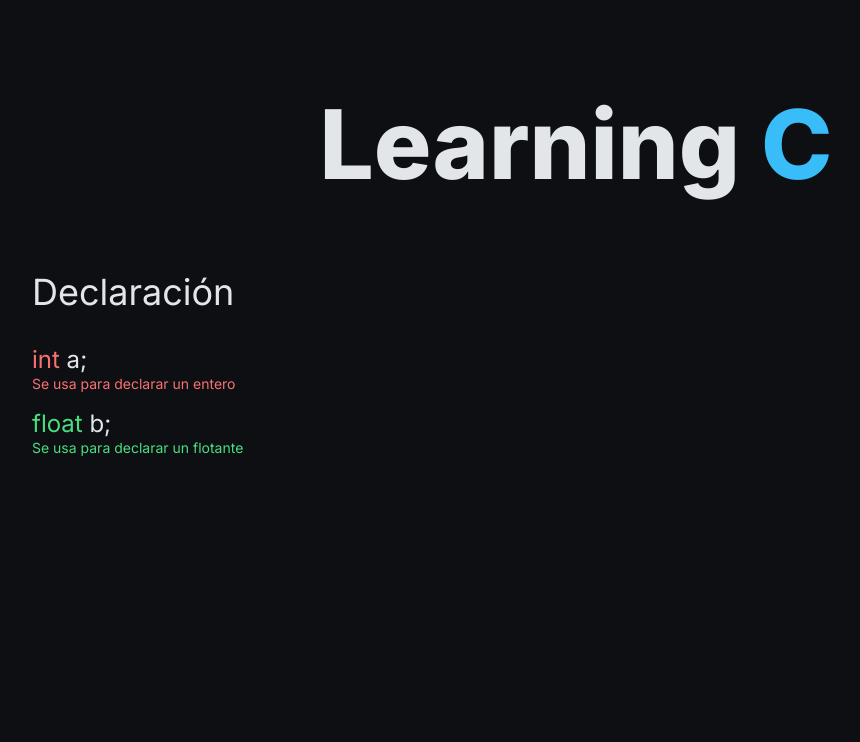
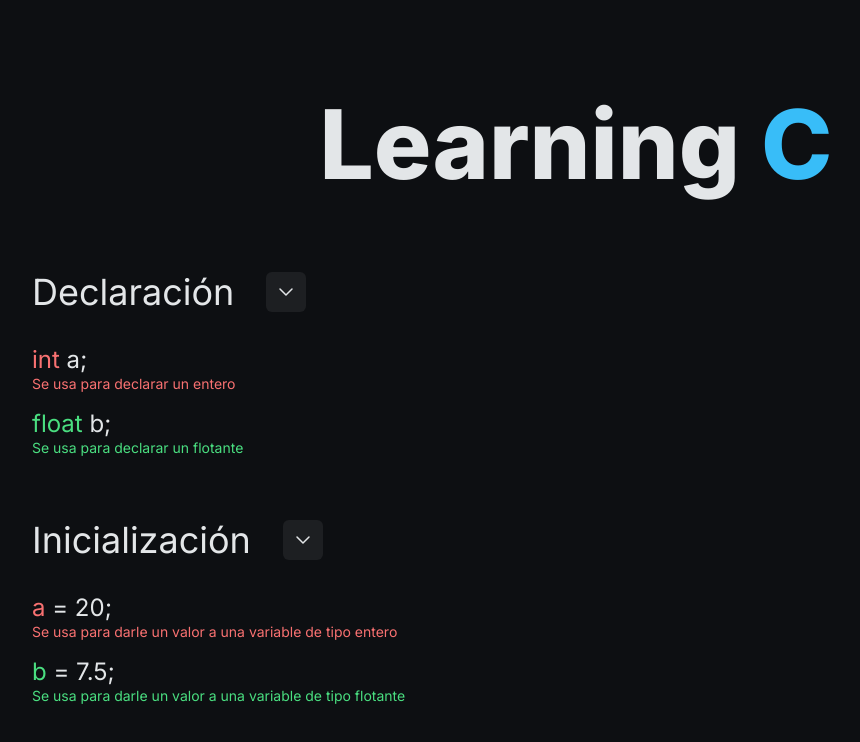
Before and after one commit to JeremyDevCode/learningc, a Next.js app: page / in a window 1280 px wide. Shown: the top 742 px of the page, without its empty margins (64-924 px from the left). Built offline with nearby package versions, Linux system fonts and the light colour scheme.

Commit message:
feat: initialization

```diff
--- a/src/app/page.tsx
+++ b/src/app/page.tsx
@@ -1,3 +1,4 @@
+import { ArrowIcon } from "@/assets/icons/ArrowIcon";
 import Image from "next/image";
 
 export default function Home() {
@@ -6,8 +7,14 @@ export default function Home() {
       <h1 className="text-8xl font-extrabold">
         Learning <span className="text-sky-400">C</span>
       </h1>
-      <section className="flex flex-col gap-8 w-full">
+      <main className="flex flex-col w-full gap-20">
+        <section className="flex flex-col gap-8 w-full relative">
+          <div className="flex gap-8">
             <h2 className="text-4xl">Declaración</h2>
+            <button className="bg-[#FFFFFF11] p-2 rounded-md">
+              <ArrowIcon />
+            </button>
+          </div>
           <p className="text-2xl">
             <span className="text-red-400 relative">
               int
@@ -27,6 +34,33 @@ export default function Home() {
             b;
           </p>
         </section>
+        <section className="flex flex-col gap-8 w-full relative">
+          <div className="flex gap-8">
+            <h2 className="text-4xl">Inicialización</h2>
+            <button className="bg-[#FFFFFF11] p-2 rounded-md">
+              <ArrowIcon />
+            </button>
+          </div>
+          <p className="text-2xl">
+            <span className="text-red-400 relative">
+              a
+              <span className="absolute text-sm -bottom-5 left-0 w-[600px]">
+                Se usa para darle un valor a una variable de tipo entero
+              </span>
+            </span>{" "}
+            = 20;
+          </p>
+          <p className="text-2xl">
+            <span className="text-green-400 relative">
+              b
+              <span className="absolute text-sm -bottom-5 left-0 w-[600px]">
+                Se usa para darle un valor a una variable de tipo flotante
+              </span>
+            </span>{" "}
+            = 7.5;
+          </p>
+        </section>
+      </main>
     </main>
   );
 }
--- /dev/null
+++ b/src/assets/icons/ArrowIcon.tsx
@@ -0,0 +1,25 @@
+import React from "react";
+
+function ArrowIcon() {
+  return (
+    <svg
+      width="24px"
+      height="24px"
+      stroke-width="1.5"
+      viewBox="0 0 24 24"
+      fill="none"
+      xmlns="http://www.w3.org/2000/svg"
+      color="currentColor"
+    >
+      <path
+        d="M6 9l6 6 6-6"
+        stroke="currentColor"
+        stroke-width="1.5"
+        stroke-linecap="round"
+        stroke-linejoin="round"
+      ></path>
+    </svg>
+  );
+}
+
+export { ArrowIcon };
--- a/tailwind.config.js
+++ b/tailwind.config.js
@@ -1,18 +1,19 @@
 /** @type {import('tailwindcss').Config} */
 module.exports = {
   content: [
-    './src/pages/**/*.{js,ts,jsx,tsx,mdx}',
-    './src/components/**/*.{js,ts,jsx,tsx,mdx}',
-    './src/app/**/*.{js,ts,jsx,tsx,mdx}',
+    "./src/pages/**/*.{js,ts,jsx,tsx,mdx}",
+    "./src/components/**/*.{js,ts,jsx,tsx,mdx}",
+    "./src/app/**/*.{js,ts,jsx,tsx,mdx}",
+    "./src/assets/**/*.{js,ts,jsx,tsx,mdx}",
   ],
   theme: {
     extend: {
       backgroundImage: {
-        'gradient-radial': 'radial-gradient(var(--tw-gradient-stops))',
-        'gradient-conic':
-          'conic-gradient(from 180deg at 50% 50%, var(--tw-gradient-stops))',
+        "gradient-radial": "radial-gradient(var(--tw-gradient-stops))",
+        "gradient-conic":
+          "conic-gradient(from 180deg at 50% 50%, var(--tw-gradient-stops))",
       },
     },
   },
   plugins: [],
-}
+};
```
Lines whose indentation alone changed are shown as unchanged.
